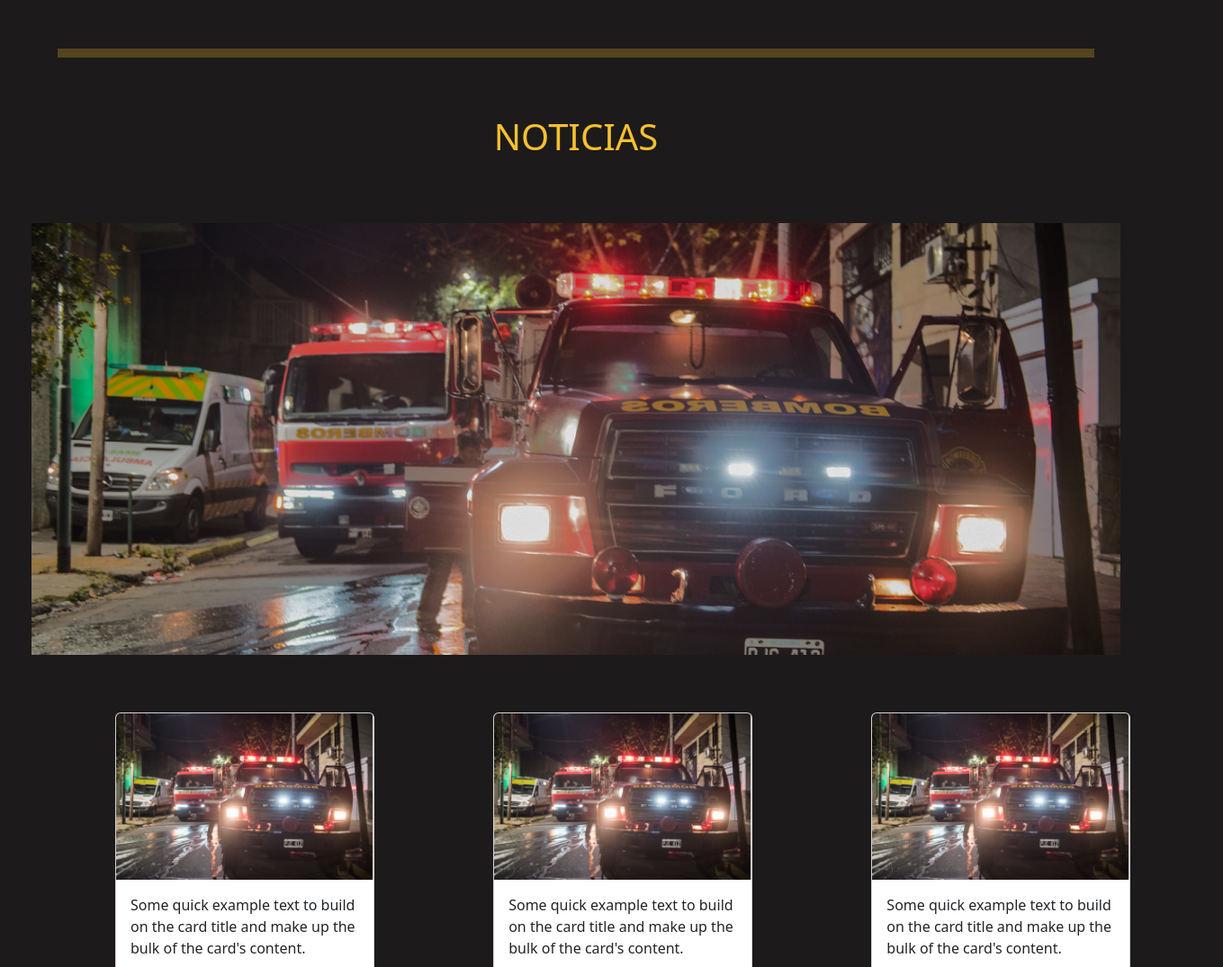
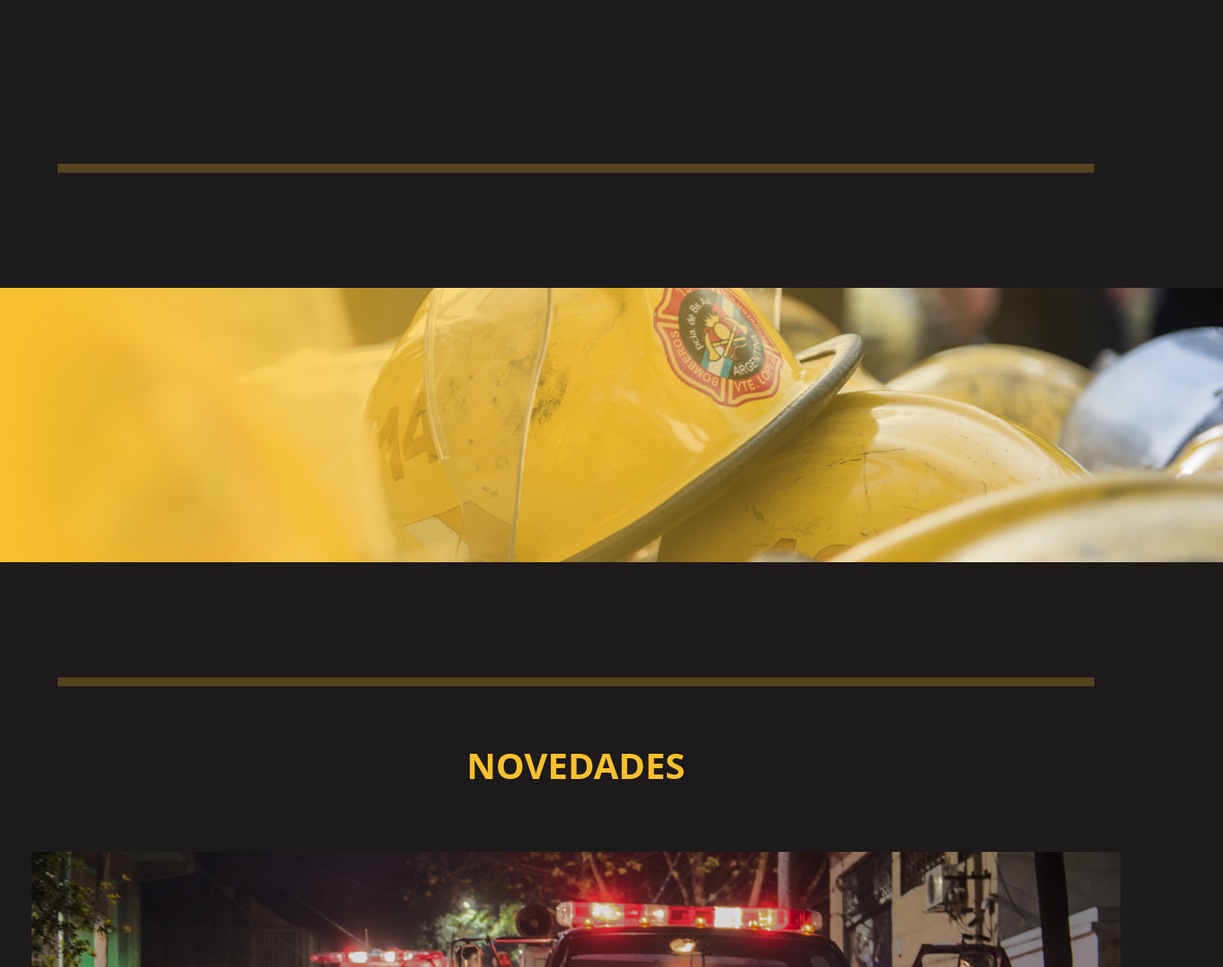
Before and after one commit to angiefantauzzofabio/landingBVVL, a website: page HTML/index.html in a window 1280 px wide. Shown: the part 2040-3115 px from the top of the page at 90% size, 1359 px wide, since content can reach past the window. Drawn offline with nearby package versions, Linux system fonts and the light colour scheme; files that its build step writes are made by us from their sources; files whose address does not match are found by name.

Commit message:
con seccion "ingreso"

```diff
--- a/HTML/index.html
+++ b/HTML/index.html
@@ -7,7 +7,8 @@
         <link href="https://cdn.jsdelivr.net/npm/bootstrap@5.2.0/dist/css/bootstrap.min.css" rel="stylesheet" integrity="sha384-gH2yIJqKdNHPEq0n4Mqa/HGKIhSkIHeL5AyhkYV8i59U5AR6csBvApHHNl/vI1Bx" crossorigin="anonymous">
     </head>
     <body style="background-color: #1D1A1B;">
-       <!-- navbar-->
+
+    <!--NAVBAR-->
     <div img class ="background-image" src="/Users/usuario/landingBVVL/assets/background1.png">
         <div class="container-nav">
             <!-- <div class="container-nav-header">BOMBEROS VOLUNTARIOS <br> VICENTE LOPEZ</div> -->
@@ -21,6 +22,7 @@
                 </nav>
         </div>
 
+    <!--INICIO-->
         <div class="container-nosotros">
             <article class="container-nosotros-1">
                 <div class="container-nosotros-2-a"><h2>120</h2></div>
@@ -44,6 +46,7 @@
         </div>
     </div>
 
+     <!--NOSOTROS-->
     <div class="nosotros">
         <hr>
         <h1 class="title-nosotros">SOMOS VOLUNTARIOS</h1>
@@ -59,13 +62,18 @@
         </div>
     </div>
 
-    <div>
-
+     <!--INGRESO-->
+    <div class="ingreso">
+        <hr>
+        <div class="ingreso-section">
+            <img src="/Users/usuario/landingBVVL/assets/ingresa.png" class="ingreso-section-img">
+        </div>
     </div>
 
+     <!--NOTICIAS-->
     <div class="news">
         <hr>
-        <h1>NOTICIAS</h1>
+        <h1>NOVEDADES</h1>
 
         <div id="carouselExampleSlidesOnly" class="carousel slide" data-bs-ride="carousel" style="margin: 0 auto;">
             <div class="carousel-inner">
--- a/css/index.scss
+++ b/css/index.scss
@@ -117,6 +117,7 @@
    h1{
       color: $yellow;
       text-align: center;
+      font-weight: bold;
    }
    .carousel-item{
       margin-top: 5%;
@@ -147,6 +148,7 @@
       color: $yellow;
       text-align: center;
       margin-bottom: 5%;
+      font-weight: bold;
    }
 
    hr{
@@ -186,6 +188,38 @@
       margin: 0 auto;
    }
 
+}
+
+.ingreso{
+   margin-top: 15%;
+
+   hr{
+      color: $yellow;
+      width: 90%;
+      border: 5px solid $yellow;
+      position:relative;
+      margin: 0 auto ;
+      margin-top: 10%;
+      margin-bottom: 5%;
+   }
+   .ingreso-section{
+      margin-top: 10%;
+      margin-bottom: 10%;
+      background-image: linear-gradient(to right, $yellow , transparent);
+      display: flex;
+      justify-content: center;
+
+      .ingreso-section-img{
+         background-position: center;
+         background-repeat: no-repeat;
+         background-size: cover;
+         position:relative;
+         z-index: -1;
+      }
+
+   }
+
+
 
 
 }
```
Also changed, not shown: assets/ingresa.png (added), css/index.css, 1 other file.
